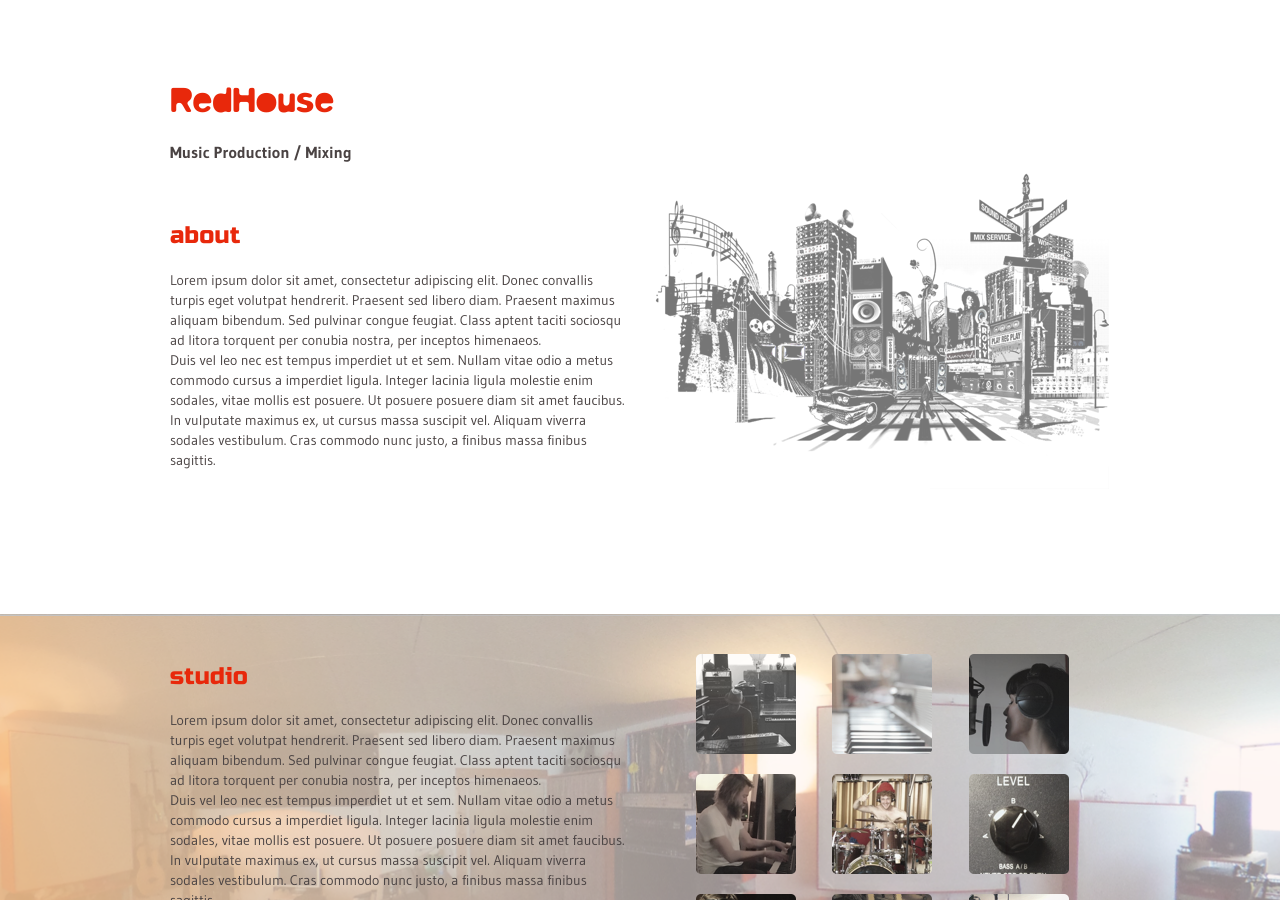
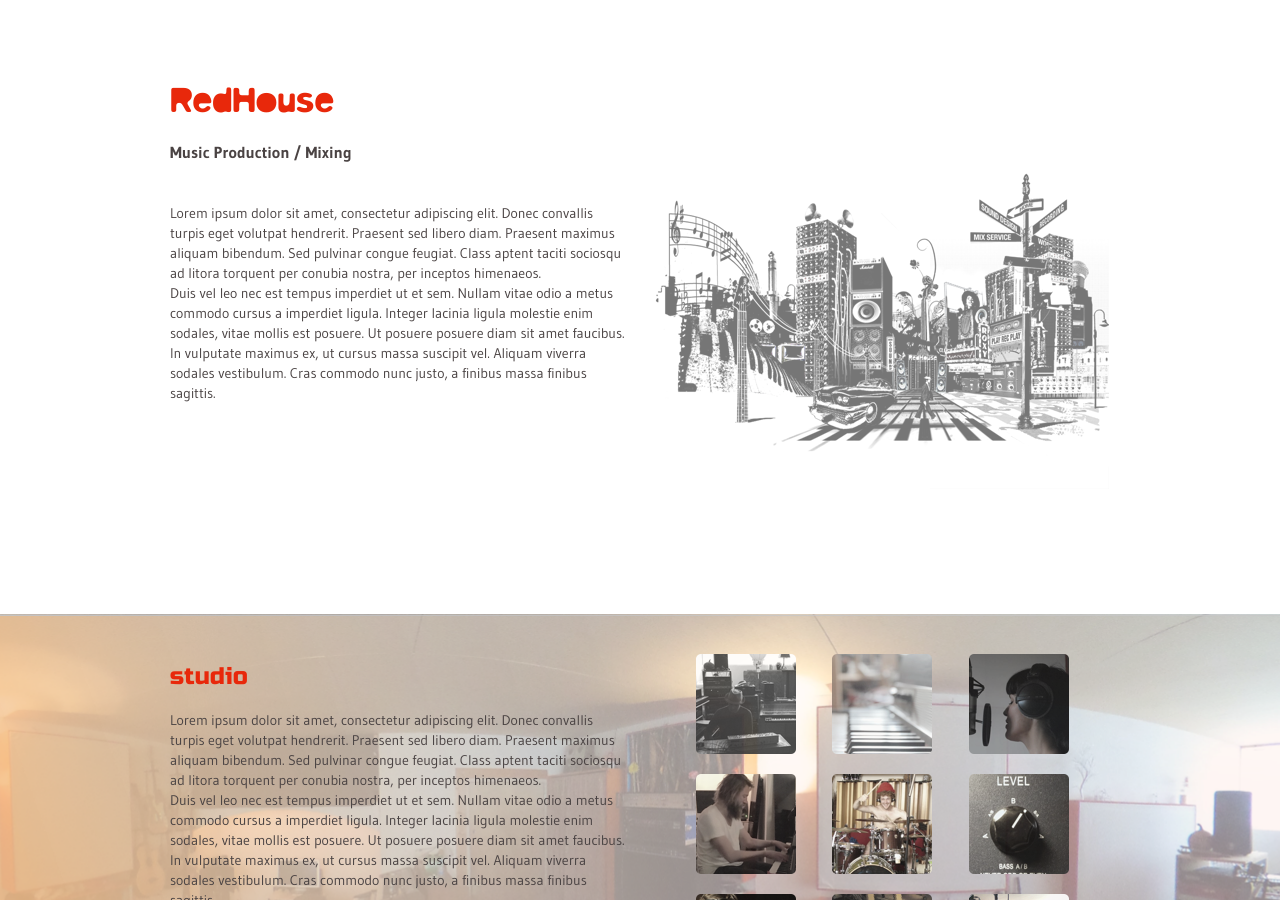
Before and after one commit to redhousestudio/redhousestudio.github.io, a Jekyll site: the page built from index.html, in a window 1280 px wide and 900 px high. Built offline with Jekyll 4.4.1, drawn with Linux system fonts in a browser that asks for light colours; nearby versions of some CDN libraries.

Commit message:
remove about

```diff
--- a/_layouts/home.html
+++ b/_layouts/home.html
@@ -9,7 +9,6 @@ layout: default
     <div class="row">
       <div class="col-sm-6">
 
-        <h3 class="section-heading">about</h3>
 
         {{ page.about_text }}
 
```
